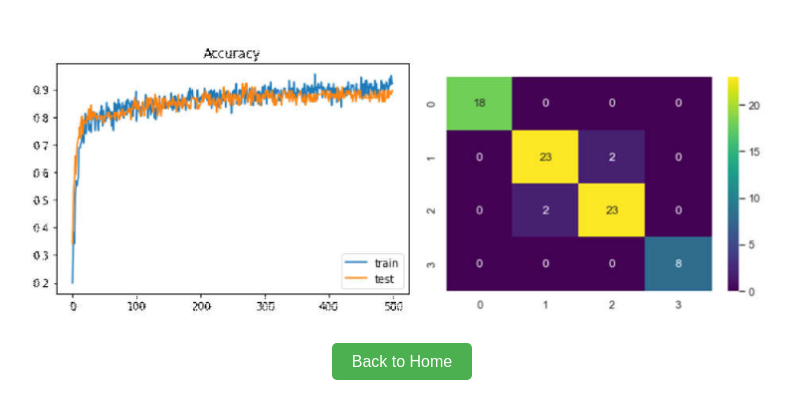
After one commit to ravikumarmn/Stress-Anxiety-Classification-LSTM, a Flask app: page /result in a window 1280 px wide. The commit adds this page. Shown: the top 419 px of the page, without its empty margins (238-1030 px from the left). Run offline with Flask 2, Linux system fonts and the light colour scheme; parts of the project's set-up code (start-up, migrations or seed data) failed here and were passed over.

Commit message:
just-done

```diff
--- a/webapp.py/app.py
+++ b/webapp.py/app.py
@@ -1,10 +1,13 @@
 from flask import Flask, render_template, request
+
 app = Flask(__name__)
 import json
-from subword import *
+import os
+
 import torch
 
 from model import StressClassifier
+from subword import *
 
 checkpoint_path = "result/stress_detection_using_lstm_emdb_128_hidden_64_epoch_25.pt"
 checkpoint = torch.load(checkpoint_path)
@@ -32,11 +35,14 @@ def home():
         text_input = request.form.get('text')
 
         if text_input:
+            empty_dict = {}
+            with open("result/subword_save.json", "w") as f:
+                json.dump(empty_dict, f)
+
             tokenized_sentence=word_tokenize(text_input)
-            final_emotions_list_for_each_word=[]
-
+            my_dict_final = dict()
             for i in tokenized_sentence:
-                final_emotions_list_for_each_word.append(find_sentence_sub_emotion(i,all_final))
+                my_dict_final[i] = find_sentence_sub_emotion(i, all_final)
 
             try:
                 input_ids = torch.tensor([word2index[i] for i in text_input.lower().split()],dtype=torch.long)
@@ -50,9 +56,14 @@ def home():
                 probability = round(probs.item(), 3)
 
             except KeyError:
-                input_text = "I Did not understand."
+                input_text = "I Did Not Understand."
 
     return render_template("home.html", prediction=prediction, probability=probability, text_input=text_input, input_text=input_text)
+
+@app.route("/result")
+def result():
+    images = ["static/acc_conf_mat.png"]
+    return render_template("result.html", images=images)
 
 
 if __name__ == "__main__":
--- /dev/null
+++ b/webapp.py/templates/result.html
@@ -0,0 +1,59 @@
+<!DOCTYPE html>
+<html>
+<head>
+    <title>Result</title>
+    <style>
+        body {
+            font-family: Arial, sans-serif;
+        }
+
+css
+
+    h1 {
+        text-align: center;
+        margin-top: 50px;
+    }
+
+    .container {
+        max-width: 800px;
+        margin: 0 auto;
+    }
+
+    .image-container {
+        text-align: center;
+    }
+
+    img {
+        max-width: 100%;
+        margin-top: 30px;
+    }
+
+    .back-button {
+        display: block;
+        margin-top: 30px;
+        text-align: center;
+    }
+
+    .back-button a {
+        background-color: #4CAF50;
+        color: white;
+        padding: 10px 20px;
+        text-decoration: none;
+        border-radius: 5px;
+    }
+</style>
+
+</head>
+<body>
+    <div class="container">
+        <div class="image-container">
+            {% for image in images %}
+                <img src="{{ image }}" alt="Confusion Matrix">
+            {% endfor %}
+        </div>
+        <div class="back-button">
+            <a href="/">Back to Home</a>
+        </div>
+    </div>
+</body>
+</html>
```
Also changed, not shown: inference.py (+39 -51 lines), subword.py (+6 -4 lines), webapp.py/templates/home.html (+69 -1 lines), README.md, utils.py (line endings or trailing spaces), webapp.py/static/acc_conf_mat.png (added), webapp.py/static/stress_home.png (deleted), webapp.py/static/stress_home_update.png (added).
